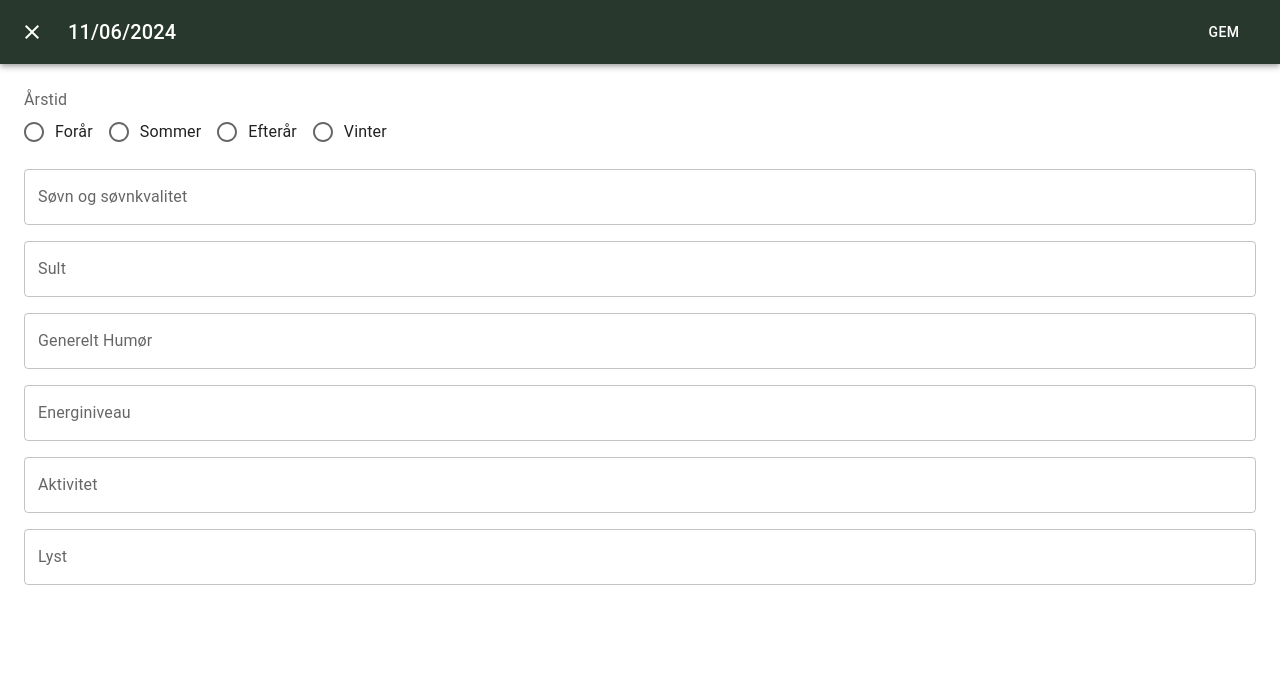
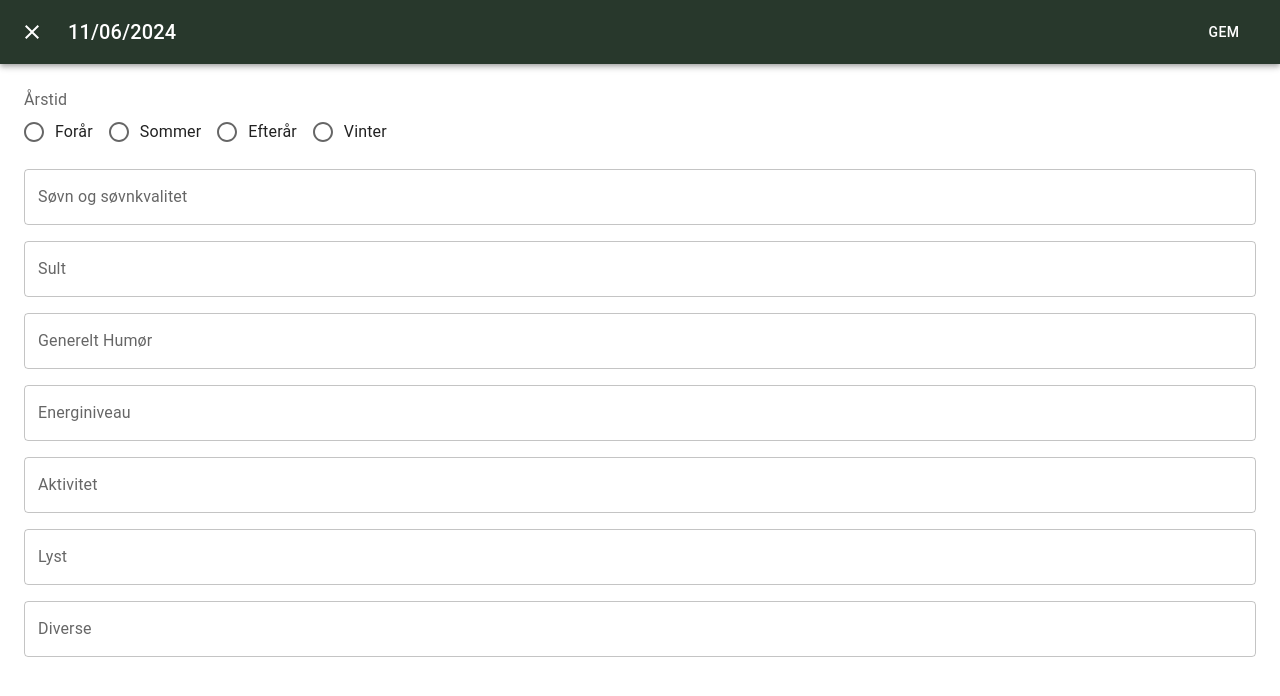
Before and after one commit to wulfwulf/livscyklus, a React (Create React App) app: page / in a window 1280 px wide. Both pictures are taken after a click on the button "REDIGER". Shown: the top 696 px of the page. Built offline with nearby package versions, Linux system fonts and the light colour scheme; no server answers; the database is empty.

Commit message:
Tilføjet tekstfelt "Diverse"

```diff
--- a/src/App.js
+++ b/src/App.js
@@ -35,7 +35,7 @@ const Transition = React.forwardRef(function Transition(props, ref) {
 
 function App() {
   const [dialogOpen, setDialogOpen] = React.useState(false)
-  const [selectedDateData, setSelectedDateData] = React.useState({TimeStamp : dayjs(), color : "#FF0000", note1 : "", note2 : "", note3 : "", note4:"", note5:"", note6:""})
+  const [selectedDateData, setSelectedDateData] = React.useState({TimeStamp : dayjs(), color : "#FF0000", note1 : "", note2 : "", note3 : "", note4:"", note5:"", note6:"", note7:""})
   const [selectedDate, setSelectedDate] = React.useState(dayjs())
   const [selectedIndex, setSelectedIndex] = React.useState(-1)
   const [formNote1, setFormNote1] = React.useState(""); // Søvn og Søvnkvalitet
@@ -44,6 +44,7 @@ function App() {
   const [formNote4, setFormNote4] = React.useState(""); // Energiniveau
   const [formNote5, setFormNote5] = React.useState(""); // Aktivitet
   const [formNote6, setFormNote6] = React.useState(""); // Lyst
+  const [formNote7, setFormNote7] = React.useState(""); // Diverse
   const [formColor, setFormColor] = React.useState("#FFFFFF");
   const [dateArray, setDateArray] = React.useState([])
 
@@ -80,6 +81,7 @@ function App() {
         note4: data.note4,
         note5: data.note5,
         note6: data.note6,
+        note7: data.note7,
 
       });
       await getCalendarList();
@@ -116,6 +118,7 @@ function App() {
           note4: data.note4,
           note5: data.note5,
           note6: data.note6,
+          note7:data.note7,
         });
         console.log("Existing entry updated!");
       } else {
@@ -149,7 +152,7 @@ function App() {
       setSelectedDateData({...temp})
     }
     else{
-      setSelectedDateData({TimeStamp : selectedDate, color : "#FFFFFF",note1 : "",note2 : "",note3 : "", note4: "", note5:"", note6:""})
+      setSelectedDateData({TimeStamp : selectedDate, color : "#FFFFFF",note1 : "",note2 : "",note3 : "", note4: "", note5:"", note6:"", note7:""})
     }
   },[dateArray, formColor, selectedDate, selectedIndex])
 
@@ -191,6 +194,12 @@ function App() {
 
   useEffect(()=>{
     let tempDateData = selectedDateData
+    tempDateData.note7 = formNote7
+    setSelectedDateData(tempDateData)
+  },[formNote7])
+
+  useEffect(()=>{
+    let tempDateData = selectedDateData
     tempDateData.color = formColor
     setSelectedDateData(tempDateData)
   },[formColor])
@@ -208,7 +217,7 @@ function App() {
       setSelectedDateData({...temp})
     }
     else{
-      setSelectedDateData({TimeStamp : selectedDate, color : "#FFFFFF",note1 : "",note2 : "",note3 : "", note4: "", note5:"", note6:""})
+      setSelectedDateData({TimeStamp : selectedDate, color : "#FFFFFF",note1 : "",note2 : "",note3 : "", note4: "", note5:"", note6:"", note7:""})
     }
 
     console.log("Dialog cancelled")
@@ -227,7 +236,6 @@ function App() {
     }
     else{
         setDateArray([...dateArray,selectedDateData])
-        console.log("negativ værdi")
     }
     checkAndUpdateCalendarData(selectedDateData);
   }
@@ -268,7 +276,10 @@ function App() {
     setFormNote6(e.target.value)
     console.log("Note6 changed")
   }
-
+  const note7ChangeHandler = (e) => {
+    setFormNote7(e.target.value)
+    console.log("Note7 changed")
+  }
 
   return (
     <div className="App">
@@ -379,6 +390,14 @@ function App() {
         defaultValue={selectedDateData.note6}
         onChange={note6ChangeHandler}
       />
+            <TextField
+        id="textarea-diverse"
+        label="Diverse"
+        sx={{ mx: 3, mt: 2 }}
+        multiline
+        defaultValue={selectedDateData.note7}
+        onChange={note7ChangeHandler}
+      />
     </FormControl>
       </Dialog>
     </div>
```
